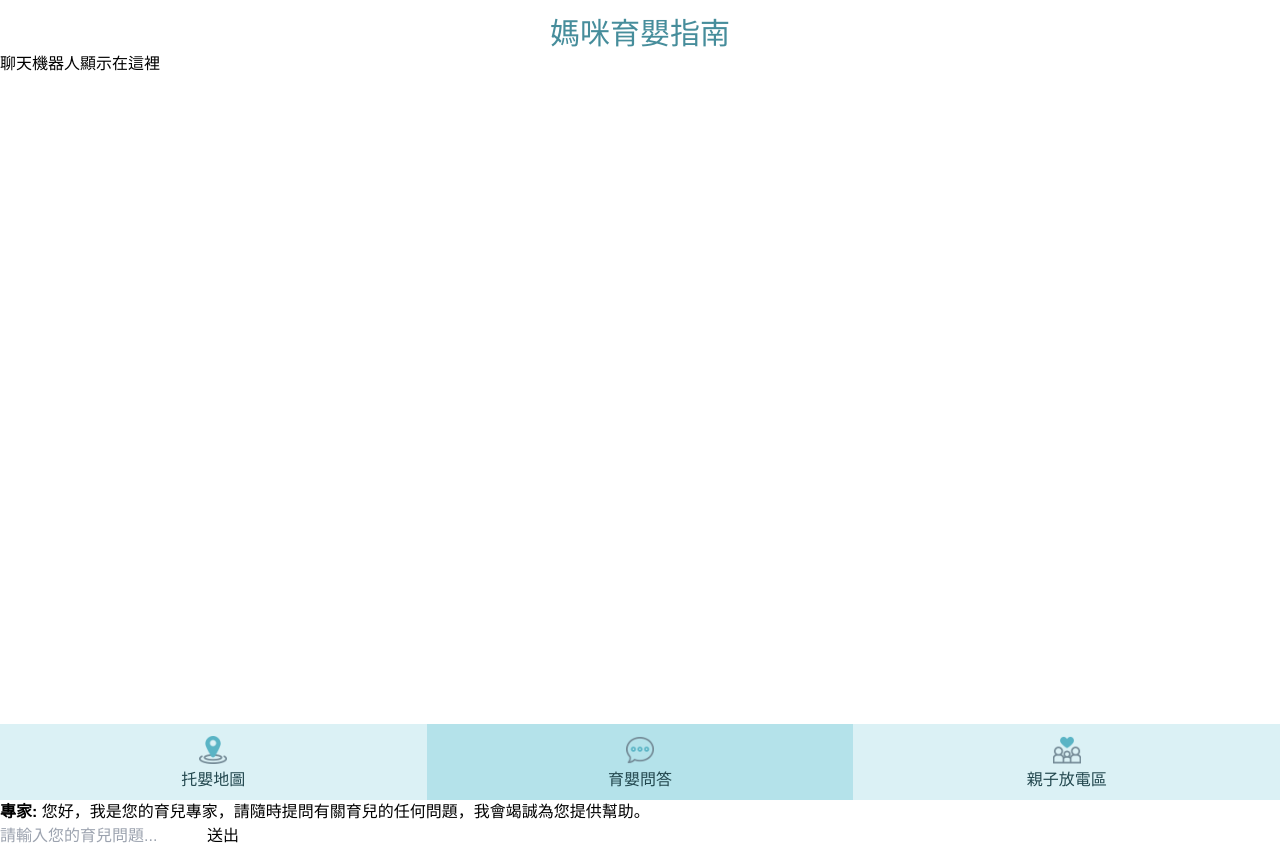
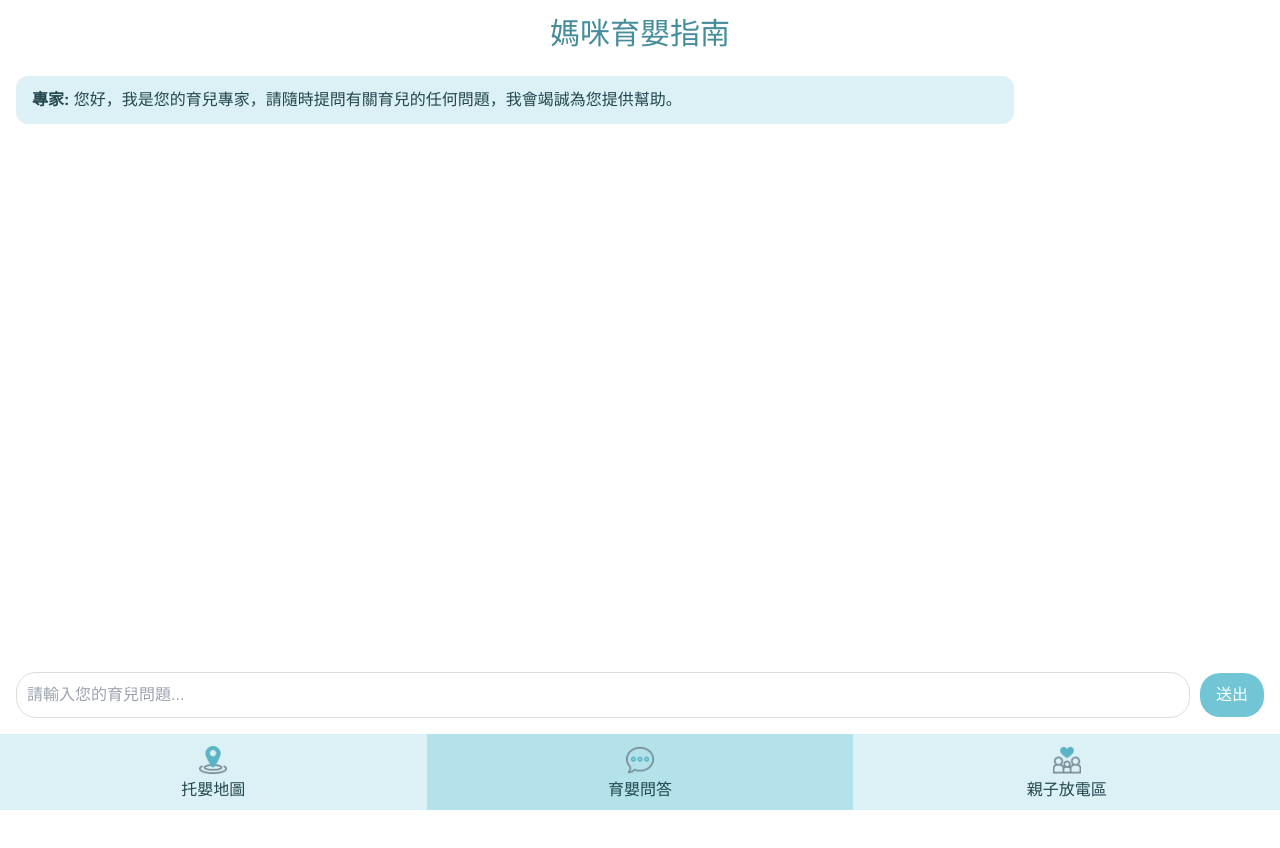
Before and after one commit to joan0802/codefest-taipei, a React (Create React App) app: page / in a window 1280 px wide. Both pictures are taken after a click on the button "育嬰問答". After the commit the page ends 810 px from the top, so only its background shows below. Built offline with nearby package versions, Linux system fonts and the light colour scheme; no server answers.

Commit message:
modify chatbot layout

```diff
--- a/src/App.js
+++ b/src/App.js
@@ -1,6 +1,7 @@
 import './App.css';
 import Navbar from './Navbar';
 import { useState } from 'react';
+import ChatComponent from './ChatComponent';
 
 export default function App() {
   const [activeTab, setActiveTab] = useState('map');
@@ -14,7 +15,9 @@ export default function App() {
         {/* 根據 activeTab 渲染不同內容 */}
         <div className="content-container">
           {activeTab === 'map' && <div className="map-container">地圖功能顯示在這裡</div>}
-          {activeTab === 'chatbot' && <div className="chatbot-container">聊天機器人顯示在這裡</div>}
+          {activeTab === 'chatbot' && <div>
+            <ChatComponent />
+            </div>}
           {activeTab === 'playground' && <div className="playground-container">
                 <div>
 
--- a/src/ChatComponent.js
+++ b/src/ChatComponent.js
@@ -1,17 +1,20 @@
 import React, { useState } from 'react';
-import OpenAI from 'openai';  // 確保使用正確版本的 openai 套件
+import OpenAI from 'openai';
+import MessageList from './MessageList';
+import InputBar from './InputBar';
 
-const ChatComponent = () => {
+export default function ChatComponent() {
   const [messages, setMessages] = useState([
-        { role: 'system', content: '你是一位育兒專家，請用繁體中文提供專業的建議，幫助家長解答育兒問題，涵蓋如兒童照顧、行為管理和早期教育等範疇。' },
+    { role: 'system', content: '你是一位育兒專家，請用繁體中文提供專業的建議，幫助家長解答育兒問題，涵蓋如兒童照顧、行為管理和早期教育等範疇，但請簡明扼要的回答。' },
     { role: 'assistant', content: '您好，我是您的育兒專家，請隨時提問有關育兒的任何問題，我會竭誠為您提供幫助。' }
   ]);
   const [inputMessage, setInputMessage] = useState('');
+  const [isLoading, setIsLoading] = useState(false); // 用於控制是否禁用輸入框
 
-    // 初始化 OpenAI 配置
+  // OpenAI initialization
   const openai = new OpenAI({
-        apiKey: process.env.REACT_APP_OPENAI_API_KEY,  // 請確保從環境變數讀取 API 金鑰
-        dangerouslyAllowBrowser: true,  // 允許在瀏覽器中使用 OpenAI API
+    apiKey: process.env.REACT_APP_OPENAI_API_KEY,
+    dangerouslyAllowBrowser: true,
   });
 
   const handleSubmit = async (e) => {
@@ -20,49 +23,38 @@ const ChatComponent = () => {
 
     const userMessage = { role: 'user', content: inputMessage };
     setMessages([...messages, userMessage]);
+    setInputMessage('');
+    setIsLoading(true); // 禁用輸入框
 
     try {
-            const recentMessages = messages.slice(-5);  // 只傳遞最近 5 條訊息，減少傳遞的上下文
+      const recentMessages = messages.slice(-5); // Send last 5 messages as context
       const response = await openai.chat.completions.create({
-                model: 'gpt-4o-mini',  // 使用 GPT-4 進行回應生成
+        model: 'gpt-4',
         messages: [...recentMessages, userMessage],
-                temperature: 0.2,  // 降低隨機性，加快回應生成
-                max_tokens: 100,  // 限制回應的長度，加快回應速度
+        temperature: 0.2,
+        max_tokens: 500,
       });
 
       const aiMessage = response.choices[0].message;
-            setMessages([...messages, userMessage, aiMessage]);
+      setMessages(prevMessages => [...prevMessages, aiMessage]);
     } catch (error) {
       console.error('Error with API request:', error);
     }
 
-        setInputMessage('');
+    setIsLoading(false); // 啟用輸入框
   };
 
   return (
-        <div>
-            <div className="chatbox">
-                {messages
-                    .filter(msg => msg.role !== 'system')  // 過濾掉系統訊息
-                    .map((msg, index) => (
-                        <div key={index} className={msg.role === 'user' ? 'user-message' : 'ai-message'}>
-                            <strong>{msg.role === 'user' ? '你: ' : '專家: '}</strong>
-                            {msg.content}
+    <div className="chat-container">
+      <div className='overflow-y-auto h-[74vh] mb-3'>
+        <MessageList messages={messages.filter(msg => msg.role !== 'system')} />
       </div>
-                    ))}
-            </div>
-
-            <form onSubmit={handleSubmit}>
-                <input
-                    type="text"
-                    value={inputMessage}
-                    onChange={(e) => setInputMessage(e.target.value)}
-                    placeholder="請輸入您的育兒問題..."
+      <InputBar
+        inputMessage={inputMessage}
+        setInputMessage={setInputMessage}
+        handleSubmit={handleSubmit}
+        isLoading={isLoading} // 傳遞isLoading狀態
       />
-                <button type="submit">送出</button>
-            </form>
     </div>
   );
-};
-
-export default ChatComponent;
+}
--- /dev/null
+++ b/src/InputBar.js
@@ -0,0 +1,20 @@
+// InputBar.js
+import React from 'react';
+
+export default function InputBar({ inputMessage, setInputMessage, handleSubmit, isLoading }) {
+  return (
+    <form onSubmit={handleSubmit} className="input-bar">
+      <input
+        type="text"
+        value={inputMessage}
+        onChange={(e) => setInputMessage(e.target.value)}
+        placeholder="請輸入您的育兒問題..."
+        className="input-text"
+        disabled={isLoading} // 當isLoading為true時禁用輸入框
+      />
+      <button type="submit" className="send-button" disabled={isLoading}>
+        {isLoading ? '處理中...' : '送出'}
+      </button>
+    </form>
+  );
+}
--- /dev/null
+++ b/src/Message.js
@@ -0,0 +1,23 @@
+// Message.js
+import React from 'react';
+
+export default function Message({ role, content }) {
+    const isUser = role === 'user';
+    return (
+        <div>
+            {isUser && <div className='mt-2 flex justidy-end'>
+                <div className='message-bubble user-bubble'>
+
+                <strong>你: </strong>
+                {content}
+                </div>
+            </div>
+            }
+            {!isUser && <div className='mt-2 message-bubble ai-bubble'>
+                <strong>專家: </strong>
+                {content}
+            </div>}
+
+        </div>
+    );
+}
--- /dev/null
+++ b/src/MessageList.js
@@ -0,0 +1,13 @@
+// MessageList.js
+import React from 'react';
+import Message from './Message';
+
+export default function MessageList({ messages }) {
+  return (
+    <div className="chatbox">
+      {messages.map((msg, index) => (
+        <Message key={index} role={msg.role} content={msg.content} />
+      ))}
+    </div>
+  );
+}
--- a/src/index.css
+++ b/src/index.css
@@ -2,10 +2,12 @@
 @tailwind components;
 @tailwind utilities;
 
-html, body {
+html,
+body {
     height: 100%;
     margin: 0;
 }
+
 body {
     font-family: "PingFang TC", "PingFang SC", "Microsoft JhengHei", "Helvetica Neue", Helvetica, sans-serif;
 }
@@ -19,7 +21,7 @@ html, body {
 }
 
 .navbar {
-    background-color: #d32f2f;
+    /* background-color: #d32f2f; */
     color: white;
     padding: 16px;
     display: flex;
@@ -32,3 +34,74 @@ html, body {
 .navbar div {
     text-align: center;
 }
+
+
+/* Chat container */
+.chat-container {
+    display: flex;
+    flex-direction: column;
+    justify-content: space-between;
+    /* height: 100vh; */
+    padding: 16px;
+}
+
+/* Chatbox styles */
+.chatbox {
+    flex-grow: 1;
+    overflow-y: auto;
+    margin-bottom: 16px;
+}
+
+.user-message,
+.ai-message {
+    margin-bottom: 8px;
+}
+
+.message-bubble {
+    padding: 12px 16px;
+    border-radius: 12px;
+    max-width: 80%;
+    word-wrap: break-word;
+}
+
+/* User message */
+.user-bubble {
+    background-color: #71C5D5;
+    color: white;
+}
+
+/* AI message */
+.ai-bubble {
+    background-color: #DBF1F5;
+    color: #22474E;
+    align-self: flex-start;
+}
+
+/* Input bar */
+.input-bar {
+    display: flex;
+    justify-content: space-between;
+    align-items: center;
+}
+
+.input-text {
+    flex-grow: 1;
+    padding: 10px;
+    border: 1px solid #ddd;
+    border-radius: 20px;
+    margin-right: 10px;
+}
+
+.input-text:focus {
+    outline: none;
+    border-color: #ddd;
+}
+
+.send-button {
+    background-color: #71C5D5;
+    color: white;
+    border: none;
+    padding: 10px 16px;
+    border-radius: 20px;
+    cursor: pointer;
+}
--- a/src/index.js
+++ b/src/index.js
@@ -3,12 +3,12 @@ import ReactDOM from 'react-dom/client';
 import './index.css';
 import App from './App';
 import reportWebVitals from './reportWebVitals';
-import ChatComponent from './ChatComponent';
+// import ChatComponent from './ChatComponent';
 const root = ReactDOM.createRoot(document.getElementById('root'));
 root.render(
   <React.StrictMode>
     <App />
-    <ChatComponent />
+    {/* <ChatComponent /> */}
   </React.StrictMode>
 );
 
```
Also changed, not shown: 1 other file (tests, documents, lock files or other folders). Lines whose indentation alone changed are shown as unchanged.
